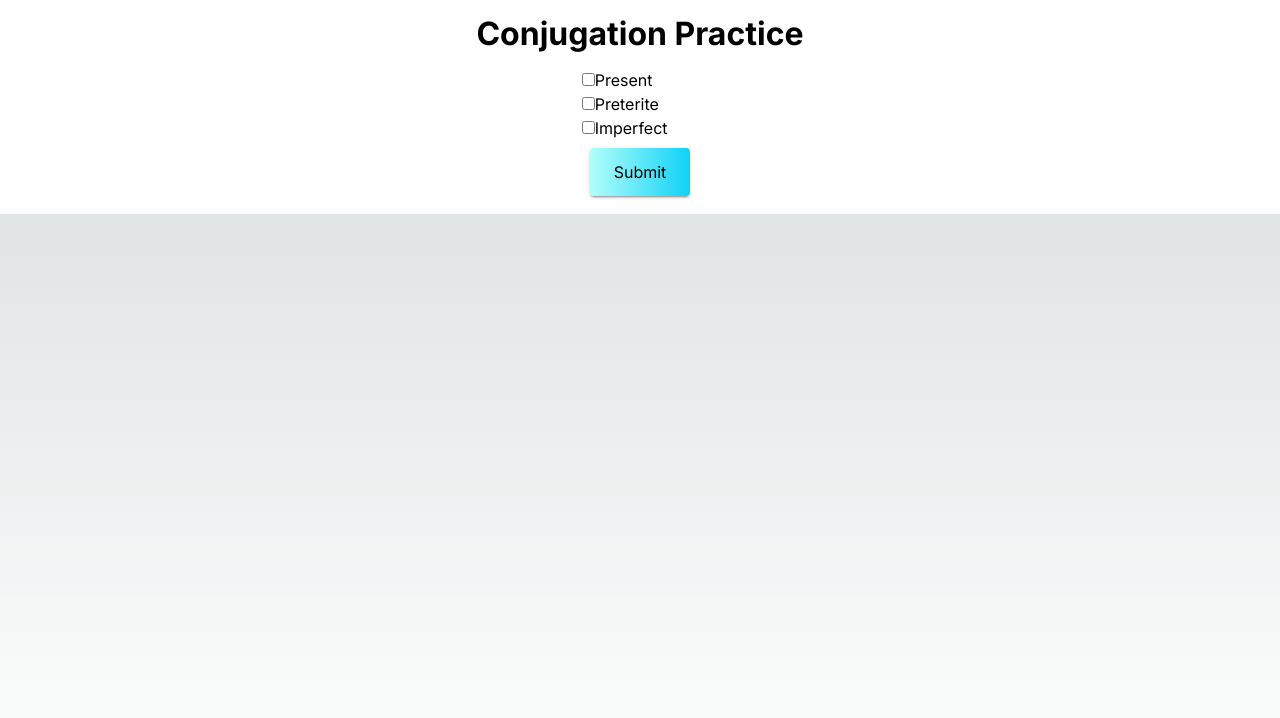
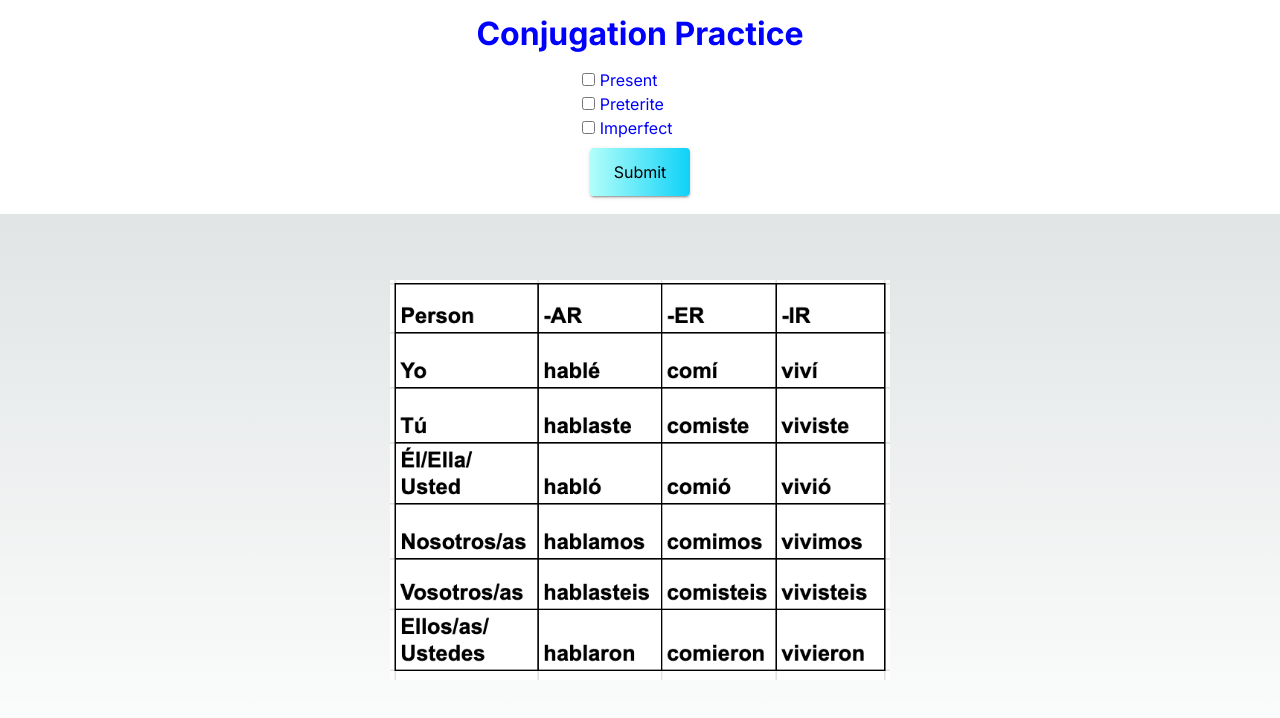
Before and after one commit to edgewood1/nextjs-playground, a Next.js app: page / in a window 1280 px wide. Shown: the top 718 px of the page. Built offline with nearby package versions, Linux system fonts and the light colour scheme.

Commit message:
add new png and font colors

```diff
--- a/src/app/components/Checkboxes.tsx
+++ b/src/app/components/Checkboxes.tsx
@@ -34,7 +34,7 @@ function Checkboxes({ items, onSubmit }: CheckboxProps) {
             checked={selectedValues.includes(item)}
             onChange={handleChange}
           />
-          <label htmlFor={`option${index}`}>{item}</label>
+          <label style={{color: 'blue', paddingLeft: '5px'}} htmlFor={`option${index}`}>{item}</label>
         </div>
       ))}
       <Buttons onClick={handleSubmit}>Submit</Buttons>
--- a/src/app/page.tsx
+++ b/src/app/page.tsx
@@ -3,6 +3,7 @@
 import React, { useState } from "react";
 import Checkboxes from './components/Checkboxes';
 import Buttons from './components/Buttons';
+import Image from 'next/image';
 
 interface VerbInfo {
   performer?: string;
@@ -76,6 +77,10 @@ export default function Home() {
     setIsVisible(!isVisible);
   };
 
+  const handleHint = () => {
+    // return hint
+  }
+
   return (
     <>
     <div style={{
@@ -92,7 +97,7 @@ export default function Home() {
       padding: '10px',
       width: '100%'
     }}>
-      <h1 style={{ margin: 0, fontWeight: 'bold', fontSize: '2em' }}>Conjugation Practice</h1>
+      <h1 style={{ color: 'blue', margin: 0, fontWeight: 'bold', fontSize: '2em' }}>Conjugation Practice</h1>
       <Checkboxes items={tenses} onSubmit={checkboxHandler} />
     </div>
 
@@ -110,8 +115,21 @@ export default function Home() {
       {!isVisible && verbList.length > 0 && <Buttons onClick={toggleVisibility}>see answer</Buttons>}
       {isVisible &&  <div > Answer: {verbList[counter]}</div>}
     </div>
+      <div style={{display: 'flex'}}>
+      {isVisible && (
+        <>
+          <Buttons onClick={handleHint}>hint</Buttons>
+          <Buttons onClick={handleCounter}>next</Buttons>
+        </>
+      )}
 
-      {isVisible && <Buttons onClick={handleCounter}>next</Buttons>}
+      </div>
+      <Image
+        src="/preterite.png" // Path to your image in the 'public' directory
+        alt="Description of your image"
+        width={500} // Desired width in pixels
+        height={300} // Desired height in pixels
+      />
     </main>
     </>
   );
```
Also changed, not shown: public/preterite.png (added).
